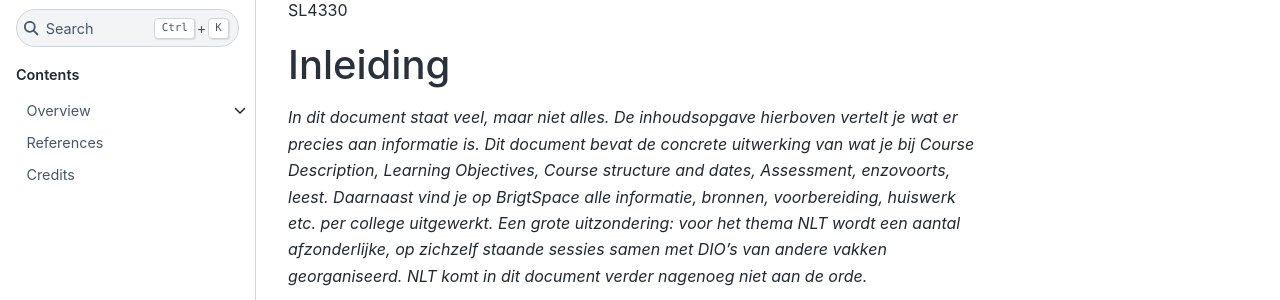
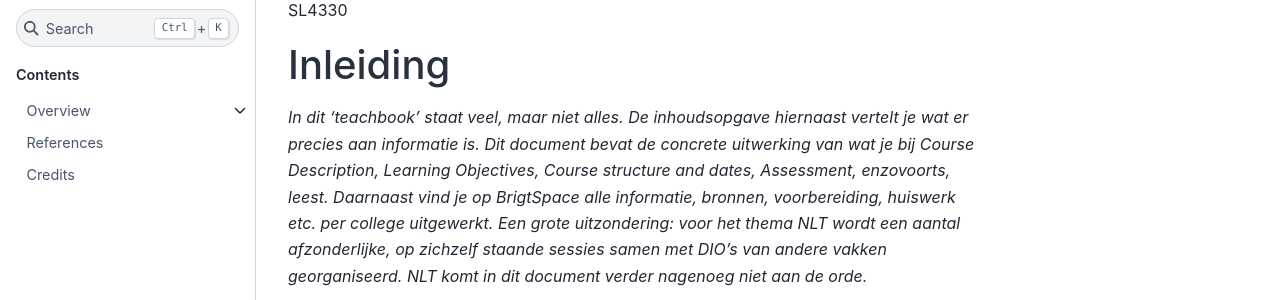
Before and after one commit to TUD-SEEd/vdv-scheikunde, a Jupyter Book: the page built from book/intro.md, in a window 1280 px wide. Shown: the part 184-484 px from the top of the page. Built offline with Jupyter Book 1.0.4 settings and Sphinx 7.4.7 and the Sphinx Book theme 1.1.4, drawn with Linux system fonts in a browser that asks for light colours; comment, search, counter and statistics services are not loaded.

Commit message:
Update intro.md

```diff
--- a/book/intro.md
+++ b/book/intro.md
@@ -3,7 +3,7 @@ SL4330
 
 # Inleiding
 
-_In dit document staat veel, maar niet alles. De inhoudsopgave hierboven vertelt je wat er precies aan informatie is. Dit document bevat de concrete uitwerking van wat je bij Course Description, Learning Objectives, Course structure and dates, Assessment, enzovoorts, leest. Daarnaast vind je op BrigtSpace alle informatie, bronnen, voorbereiding, huiswerk etc. per college uitgewerkt. Een grote uitzondering: voor het thema NLT wordt een aantal afzonderlijke, op zichzelf staande sessies samen met DIO’s van andere vakken georganiseerd. NLT komt in dit document verder nagenoeg niet aan de orde._
+_In dit 'teachbook' staat veel, maar niet alles. De inhoudsopgave hiernaast vertelt je wat er precies aan informatie is. Dit document bevat de concrete uitwerking van wat je bij Course Description, Learning Objectives, Course structure and dates, Assessment, enzovoorts, leest. Daarnaast vind je op BrigtSpace alle informatie, bronnen, voorbereiding, huiswerk etc. per college uitgewerkt. Een grote uitzondering: voor het thema NLT wordt een aantal afzonderlijke, op zichzelf staande sessies samen met DIO’s van andere vakken georganiseerd. NLT komt in dit document verder nagenoeg niet aan de orde._
 
 
 ---
```
